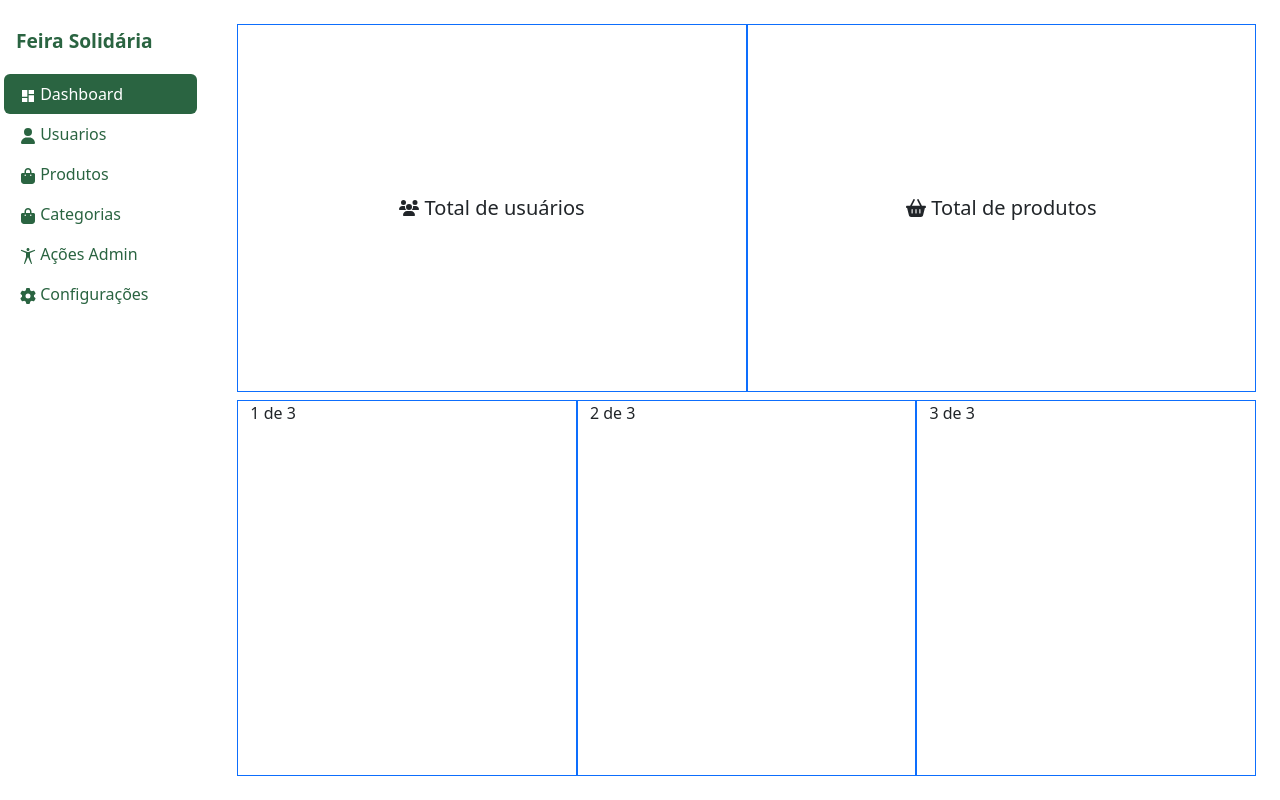
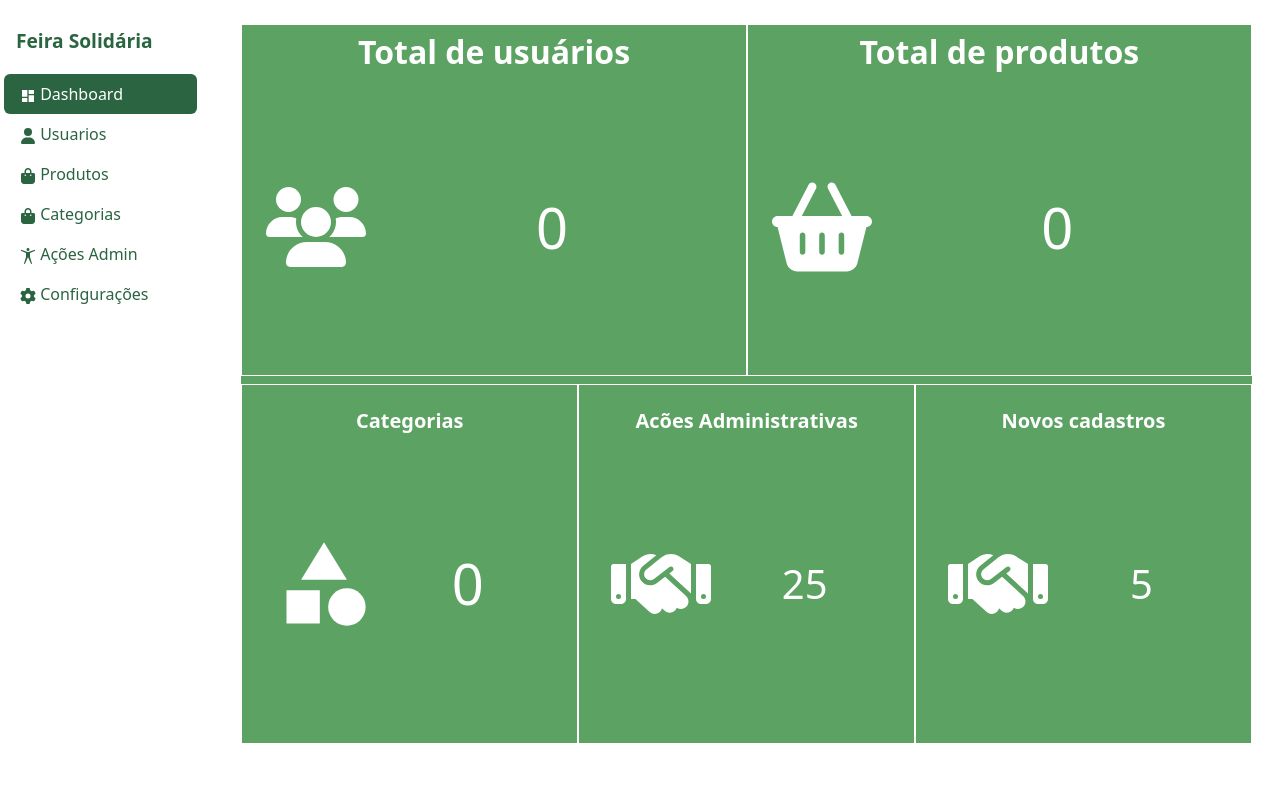
Before and after one commit to Gustavo-Nog/feira-solidaria, a React (Vite) app in the folder frontend/: page /dashboard in a window 1280 px wide. Built offline with nearby package versions, Linux system fonts and the light colour scheme; no server answers.

Commit message:
feat: adiciona icon e estilização base para a tela de Dashboard

```diff
--- a/frontend/src/pages/Admin/Dashboard/AdminDashboard.jsx
+++ b/frontend/src/pages/Admin/Dashboard/AdminDashboard.jsx
@@ -1,5 +1,6 @@
 import { useState } from 'react';
-import { FaUsers, FaBasketShopping } from 'react-icons/fa6';
+import { FaUsers, FaBasketShopping, FaHandshake } from 'react-icons/fa6';
+import { MdCategory } from "react-icons/md";
 import { Link } from 'react-router-dom';
 import { FormProvider, useForm } from 'react-hook-form';
 
@@ -10,41 +11,110 @@ import usuarioServices from '../../../services/usuarioServices';
 
 function Dashboard() {
 
-
-
 	const totalUsuarios = async () => {
 	}
 
 	return (
-		<>
-			<div className="container h-100">
-				<div className="row h-50">
-						<div className="col-6 h5 border border-primary d-flex align-items-center justify-content-center">
-							<Link to='/usuarios' className="text-decoration-none text-dark w-100 h-100 d-flex align-items-center justify-content-center">
-									<FaUsers />&nbsp;Total de usuários
-							</Link>
+	<>
+		<div className="container h-100 ">
+			{/* Linha 1: Cards Usuários e Produtos */}
+			<div className="row h-50 g-3">
+
+				{/* Card Usuários */}
+				<div className="col-12 col-md-6 h5 border border-white d-flex align-items-center justify-content-center"
+						style={{ backgroundColor: "#5ba263ff" }}>
+					<Link
+						to="/usuarios"
+						className="text-decoration-none w-100 h-100 d-flex flex-column text-white"
+					>
+						<h2 className="text-center mt-2 fw-bold">Total de usuários</h2>
+						<div className="d-flex flex-grow-1 align-items-center">
+							<div className="flex-shrink-0 ms-3">
+								<FaUsers size={100} color="white" />
+							</div>
+							<div className="flex-grow-1 d-flex justify-content-center">
+								<span className="display-4">0</span>
+							</div>
 						</div>
-						<div className="col-6 h5 border border-primary d-flex align-items-center justify-content-center">
-							<Link to='/listar-produtos' className="text-decoration-none text-dark w-100 h-100 d-flex align-items-center justify-content-center">
-								<FaBasketShopping />&nbsp;Total de produtos
-							</Link>
+					</Link>
+				</div>
+
+				{/* Card Produtos */}
+				<div className="col-12 col-md-6 h5 border border-white d-flex align-items-center justify-content-center"
+						style={{ backgroundColor: "#5ba263ff" }}>
+					<Link
+						to="/listar-produtos"
+						className="text-decoration-none w-100 h-100 d-flex flex-column text-white"
+					>
+						<h2 className="text-center mt-2 fw-bold">Total de produtos</h2>
+						<div className="d-flex flex-grow-1 align-items-center">
+							<div className="flex-shrink-0 ms-3">
+								<FaBasketShopping size={100} color="white" />
+							</div>
+							<div className="flex-grow-1 d-flex justify-content-center">
+								<span className="display-4">0</span>
+							</div>
 						</div>
+					</Link>
 				</div>
-				<div className="row h-50">
-					<div className="col border border-primary">
-						1 de 3
 
-					</div>
-					<div className="col border border-primary">
-						2 de 3
-					</div>
-					<div className="col border border-primary">
-						3 de 3
-					</div>
+			</div>
+
+			{/* Linha 2: Categorias, Doações e Outro dado */}
+			<div className="row h-50 g-3" style={{ backgroundColor: "#5ba263ff" }}>
+				<div className="col-12 col-md-4 border border-white text-center d-flex flex-column justify-content-center align-items-center p-3">
+					<Link
+						to="/categorias"
+						className="text-decoration-none w-100 h-100 d-flex flex-column text-white"
+					>
+						<h5 className="text-center mt-2 fw-bold">Categorias</h5>
+						<div className="d-flex flex-grow-1 align-items-center">
+							<div className="flex-shrink-0 ms-3">
+								<MdCategory size={100} color="white" />
+							</div>
+							<div className="flex-grow-1 d-flex justify-content-center">
+								<span className="display-4">0</span>
+							</div>
+						</div>
+					</Link>
+
+				</div>
+				<div className="col-12 col-md-4 border border-white text-center d-flex flex-column justify-content-center align-items-center p-3">
+					<Link
+						to="/acoes-adm"
+						className="text-decoration-none w-100 h-100 d-flex flex-column text-white"
+					>
+						<h5 className="text-center mt-2 fw-bold">Acões Administrativas</h5>
+						<div className="d-flex flex-grow-1 align-items-center">
+							<div className="flex-shrink-0 ms-3">
+								<FaHandshake size={100} color="white" />
+							</div>
+							<div className="flex-grow-1 d-flex justify-content-center">
+								<span className="display-6">25</span>
+							</div>
+						</div>
+					</Link>
+				</div>
+				<div className="col-12 col-md-4 border border-white text-center d-flex flex-column justify-content-center align-items-center p-3">
+					<Link
+						to="/"
+						className="text-decoration-none w-100 h-100 d-flex flex-column text-white"
+					>
+						<h5 className="text-center mt-2 fw-bold">Novos cadastros</h5>
+						<div className="d-flex flex-grow-1 align-items-center">
+							<div className="flex-shrink-0 ms-3">
+								<FaHandshake size={100} color="white" />
+							</div>
+							<div className="flex-grow-1 d-flex justify-content-center">
+								<span className="display-6">5</span>
+							</div>
+						</div>
+					</Link>
 				</div>
 			</div>
+		</div>
+	</>
 
-		</>
 	);
 }
 
```
